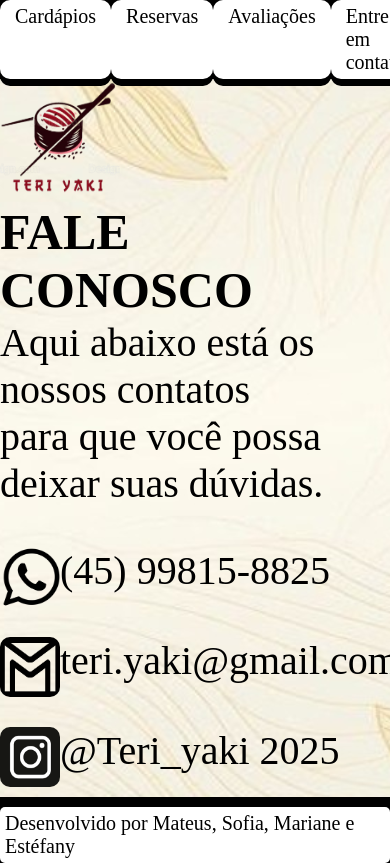
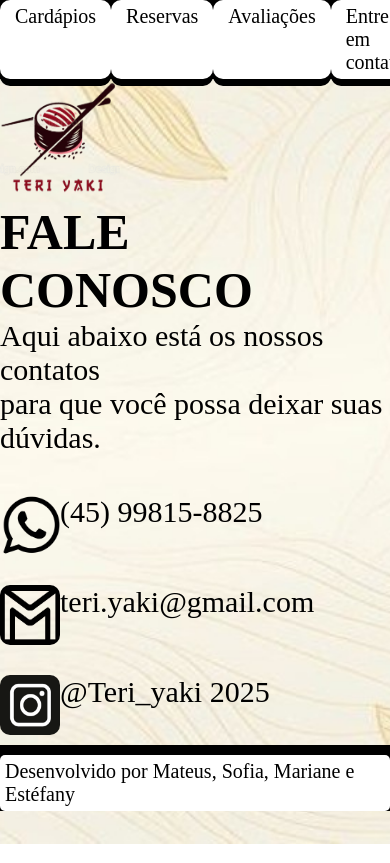
Before and after one commit to mateuspaglia-sys/projetosite, a plain HTML site: page contato.html in a window 390 px wide. Shown: the top 863 px of the page. Drawn offline with Linux system fonts and the light colour scheme.

Commit message:
versao final 11

```diff
--- a/contato.css
+++ b/contato.css
@@ -9,6 +9,7 @@ body {
     background-repeat: no-repeat;
     background-attachment: fixed;
     min-height: 100vh;
+    position: relative;
 }
 
 h1 {
@@ -83,7 +84,7 @@ p {
     font-size: 20px;
     background-color: white;
     border-radius: 5px;
-    padding: 5px
+    padding: 5px;
 }
 footer{
     background-color:black;
@@ -91,7 +92,8 @@ footer{
     justify-content: center;
     padding-top: 5px;
     position: absolute;
-    bottom: 0px;
+    bottom: 0;
+    left: 0;
     width: 100%;
 }
 @media(max-width:600px){
@@ -123,7 +125,7 @@ h1{
     font-size: 50px;
 }
 p{
-    font-size: 40px;
+    font-size: 30px;
 }
 .botoes{
     font-size: 20px;
--- a/contato.html
+++ b/contato.html
@@ -17,8 +17,7 @@
             <a class="botoes pressionado" href="./avaliacoes.html">Avaliações</a>
             <p class="botoes pressionado">Entre em contato</p>
         </div>
-        <div class="comeco"> <a href="./index.html"><img src="Teri yaki2.png" width="150" height="150"
-                    class="logo"></a>
+        <div class="comeco"> <a href="./index.html"><img src="Teri yaki2.png" width="150" height="150" class="logo"></a>
             <h1>FALE CONOSCO</h1>
             <p> Aqui abaixo está os nossos contatos</p>
             <p>para que você possa deixar suas dúvidas.</p>
@@ -33,8 +32,9 @@
             <p> <a href="https://www.instagram.com/" class="contato"><img src="wats1.png" width="60" height="60"
                         class="contato"></a>@Teri_yaki 2025</p>
         </div>
+    </main>
+    <footer>
+        <p class="rodape">Desenvolvido por Mateus, Sofia, Mariane e Estéfany</p>
+    </footer>
 </body>
-</main>
-<footer>
-    <p class="rodape">Desenvolvido por Mateus, Sofia, Mariane e Estéfany</p>
-</footer>
+</html>
--- a/restaurante.css
+++ b/restaurante.css
@@ -134,7 +134,7 @@ body {
         justify-content: center;
         padding-top: 10px;
         bottom: 0px;
-        width: 100%;
+        width: 135%;
 
     }
 
@@ -151,7 +151,7 @@ body {
     }
 
     .titulo {
-        font-size: 45px;
+        font-size: 30px;
     }
 
     .descricao {
```
Also changed, not shown: index.html (+1 -1 lines).
